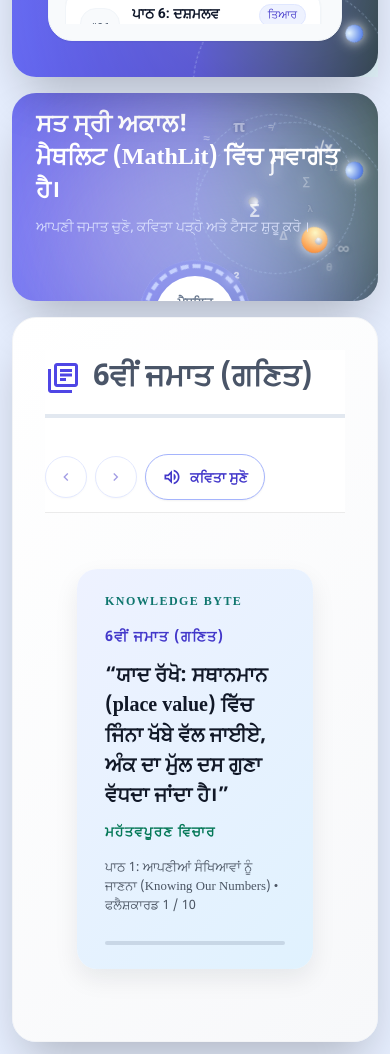
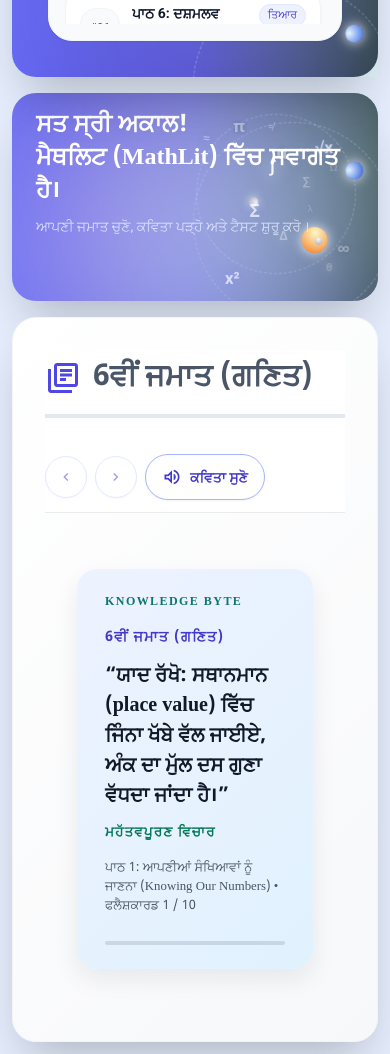
Before and after one commit to Jatish-Khanna/courses, a plain HTML site: page index.html in a window 390 px wide. Shown: the part 1036-2090 px from the top of the page. Drawn offline with nearby package versions, Linux system fonts and the light colour scheme; a web font is replaced by a local one.

Commit message:
styles update

```diff
--- a/index.html
+++ b/index.html
@@ -322,7 +322,7 @@
         </div>
 
         <!-- Right: spinning quiz logo -->
-        <div class="relative flex-1 flex items-center justify-end h-full z-10">
+        <div class="relative flex-1 hidden md:flex items-center justify-end h-full z-10">
           <div class="relative w-28 h-28 md:w-32 md:h-32">
             <div
               class="absolute inset-0 rounded-full border border-indigo-200/60 flex items-center justify-center animate-spin-slow">
```
